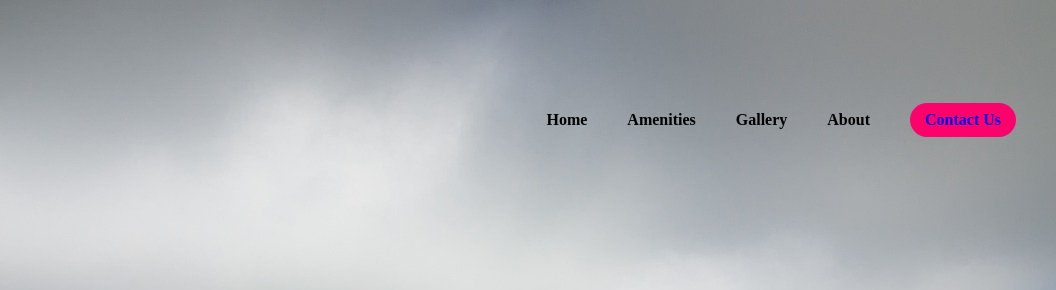
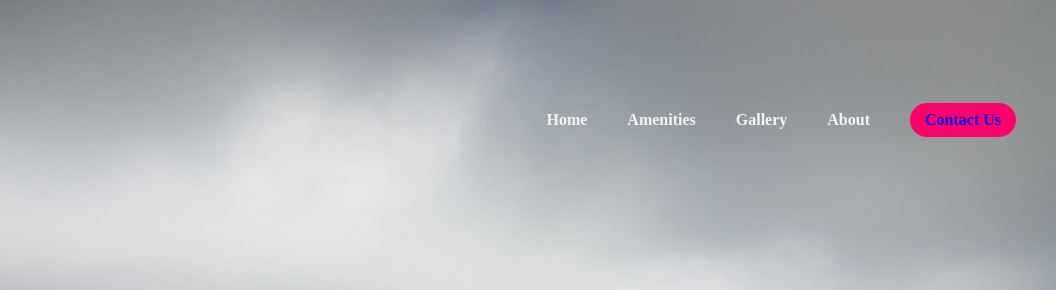
Before and after one commit to Manfaz-Ali/Apna, a plain HTML site: page index.html in a window 1280 px wide. Shown: the top 290 px of the page, 224-1280 px from the left. Drawn offline with Linux system fonts and the light colour scheme.

Commit message:
nav bar text white

```diff
--- a/style.css
+++ b/style.css
@@ -60,7 +60,7 @@ ul {
     width: 100%;
     justify-content: space-between;
     padding: 20px;
-    color: #whitesmoke;
+    color: whitesmoke;
     font-weight: bold;
 }
 
```
